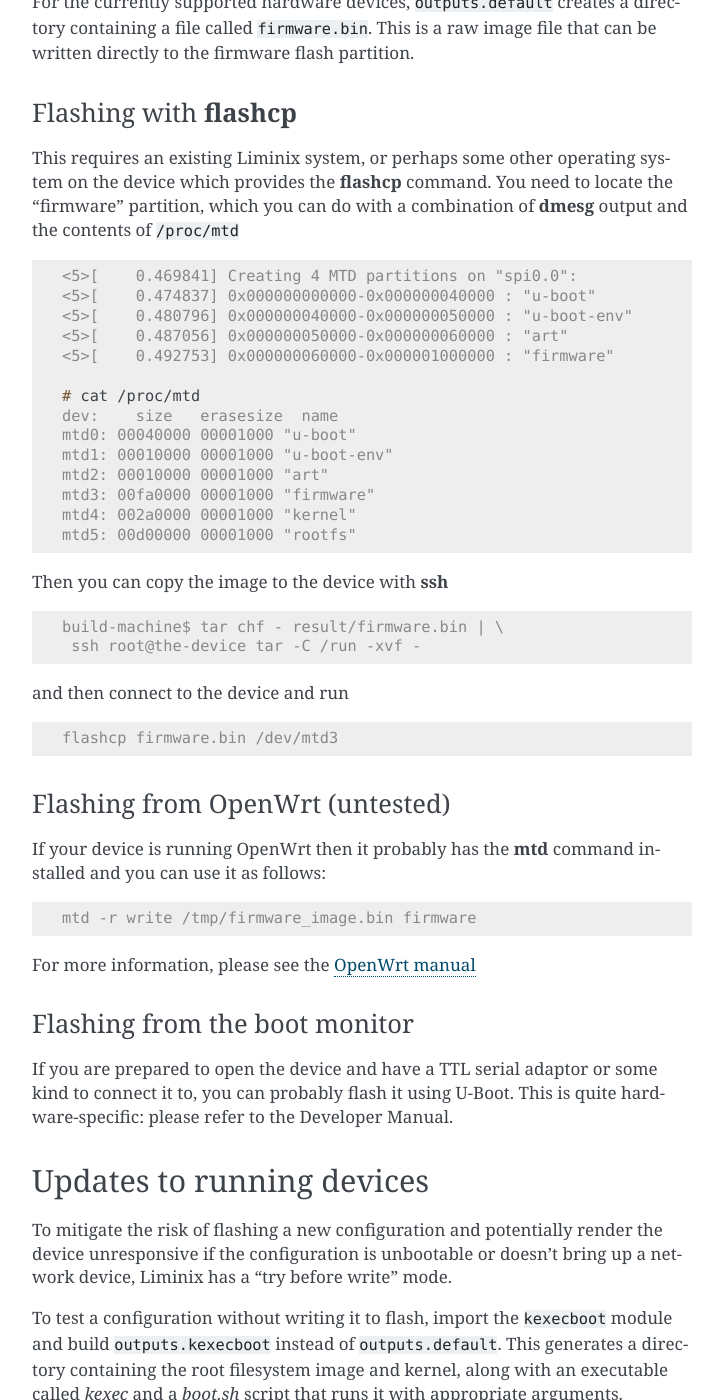
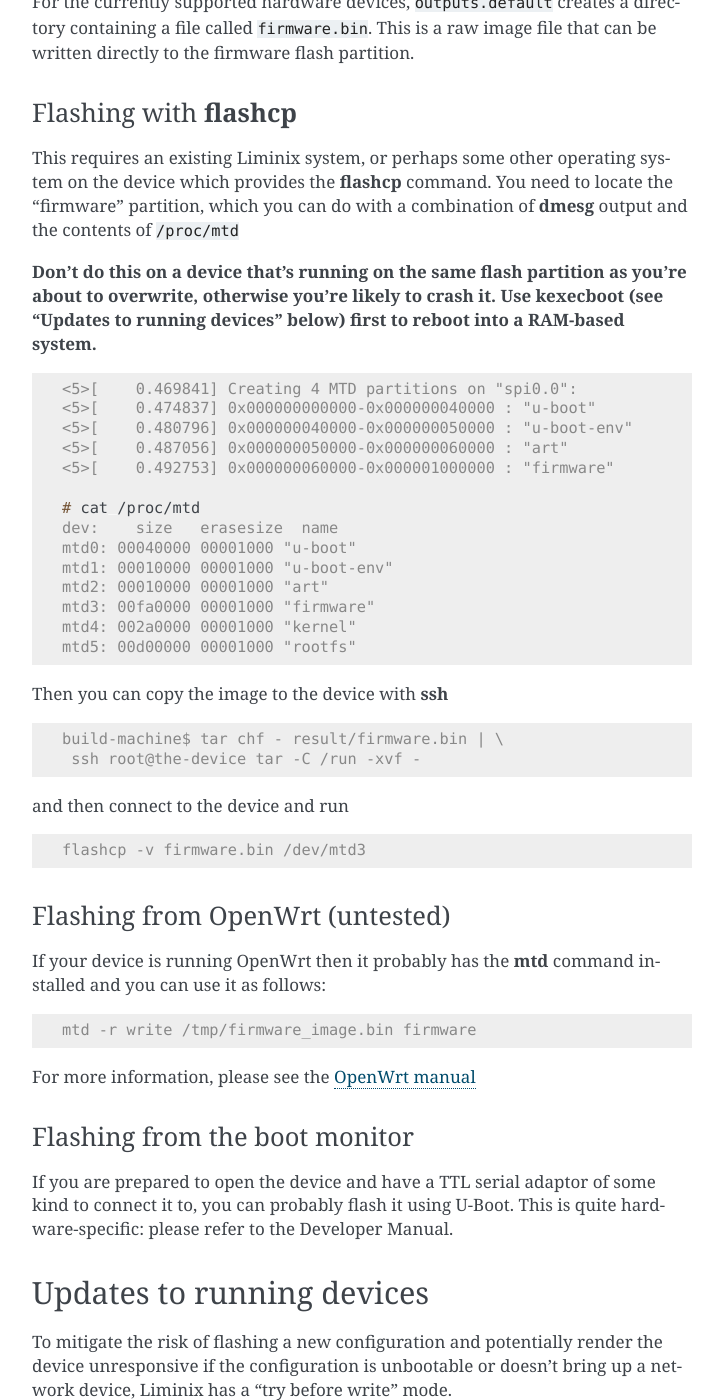
Before and after one commit to telent/liminix, a Sphinx documentation site: the page built from doc/user.rst, in a window 1280 px wide and 1400 px high, scrolled down 799 px. Shown: the whole window, without its empty margins (388-1111 px from the left). Built offline with Sphinx 7.4.7, drawn with Linux system fonts in a browser that asks for light colours.

Commit message:
add cautionary note about flashing a running device

```diff
--- a/doc/user.rst
+++ b/doc/user.rst
@@ -58,6 +58,12 @@
 with a combination of :command:`dmesg` output and the contents of
 :file:`/proc/mtd`
 
+**Don't do this on a device that's running on the same flash partition
+as you're about to overwrite, otherwise you're likely to crash it. Use
+kexecboot (see "Updates to running devices" below) first to reboot
+into a RAM-based system.**
+
+
 .. code-block:: console
 
    <5>[    0.469841] Creating 4 MTD partitions on "spi0.0":
@@ -87,7 +93,7 @@
 
 .. code-block:: console
 
-   flashcp firmware.bin /dev/mtd3
+   flashcp -v firmware.bin /dev/mtd3
 
 
 
@@ -108,7 +114,7 @@
 ~~~~~~~~~~~~~~~~~~~~~~~~~~~~~~
 
 If you are prepared to open the device and have a TTL serial adaptor
-or some kind to connect it to, you can probably flash it using U-Boot.
+of some kind to connect it to, you can probably flash it using U-Boot.
 This is quite hardware-specific: please refer to the Developer Manual.
 
 
```
